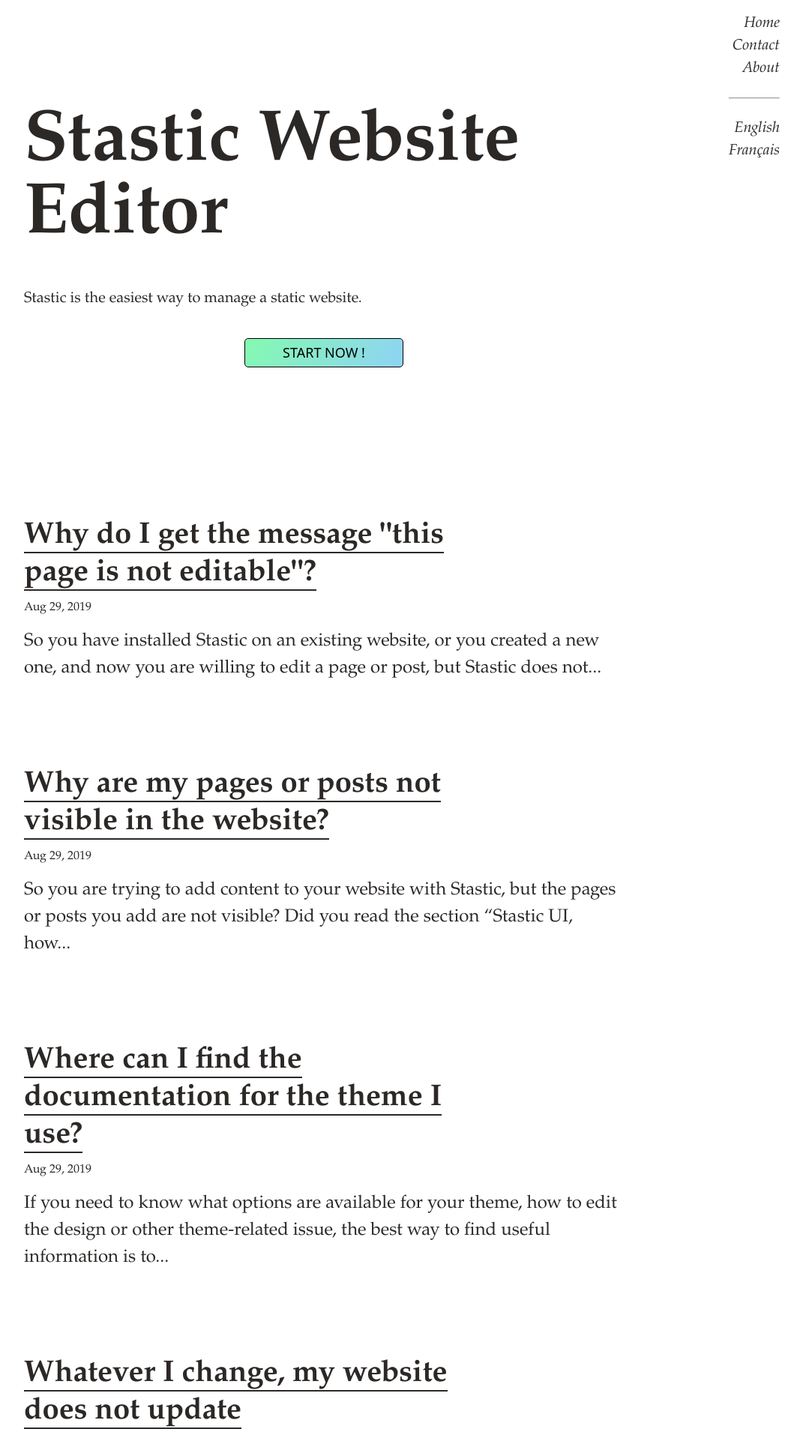
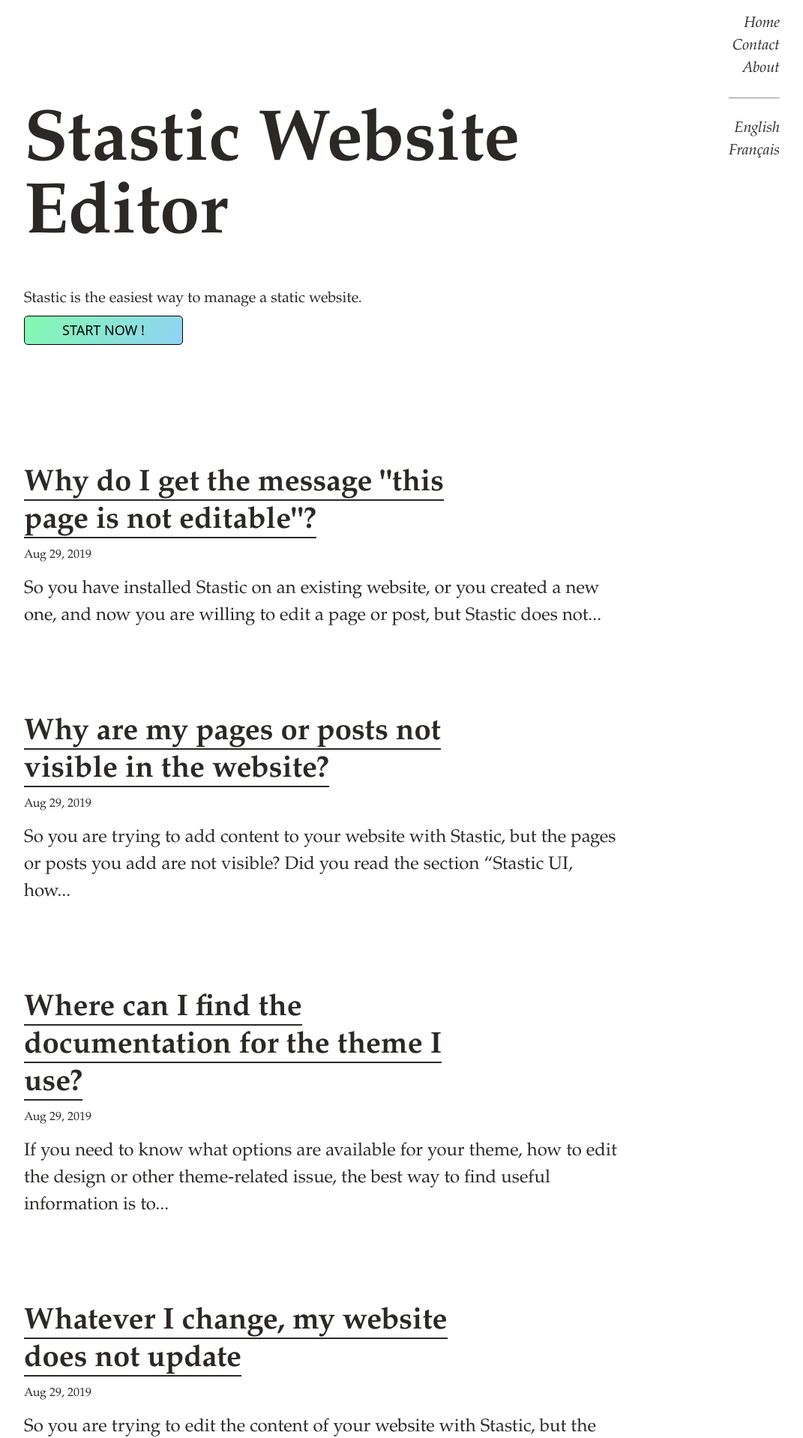
Before and after one commit to lexoyo/www.stastic.net, a Jekyll site: the page built from index.md, in a window 1280 px wide. Shown: the top 1918 px of the page at 75% size, without its empty margins (208-1279 px from the left). Built offline with Jekyll 4.4.1, drawn with Linux system fonts in a browser that asks for light colours; comment, search, counter and statistics services are not loaded.

Commit message:
style for cta

```diff
--- a/_sass/_components.scss
+++ b/_sass/_components.scss
@@ -132,7 +132,6 @@
 a:focus { outline: none; }
 button {
   cursor: pointer;
-  margin: 40px auto;
   display: block;
   padding: 5px 50px;
   font-size: large;
```
